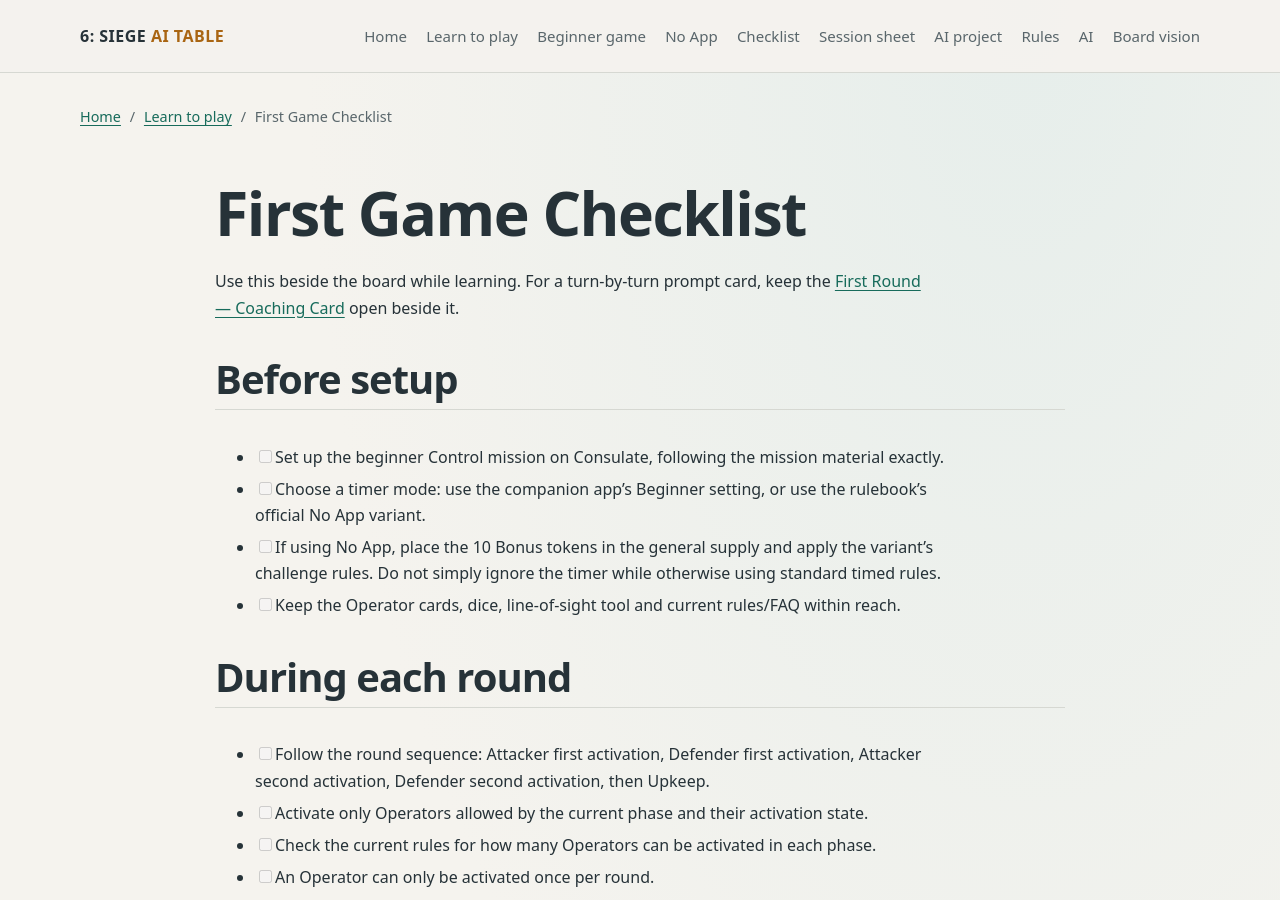
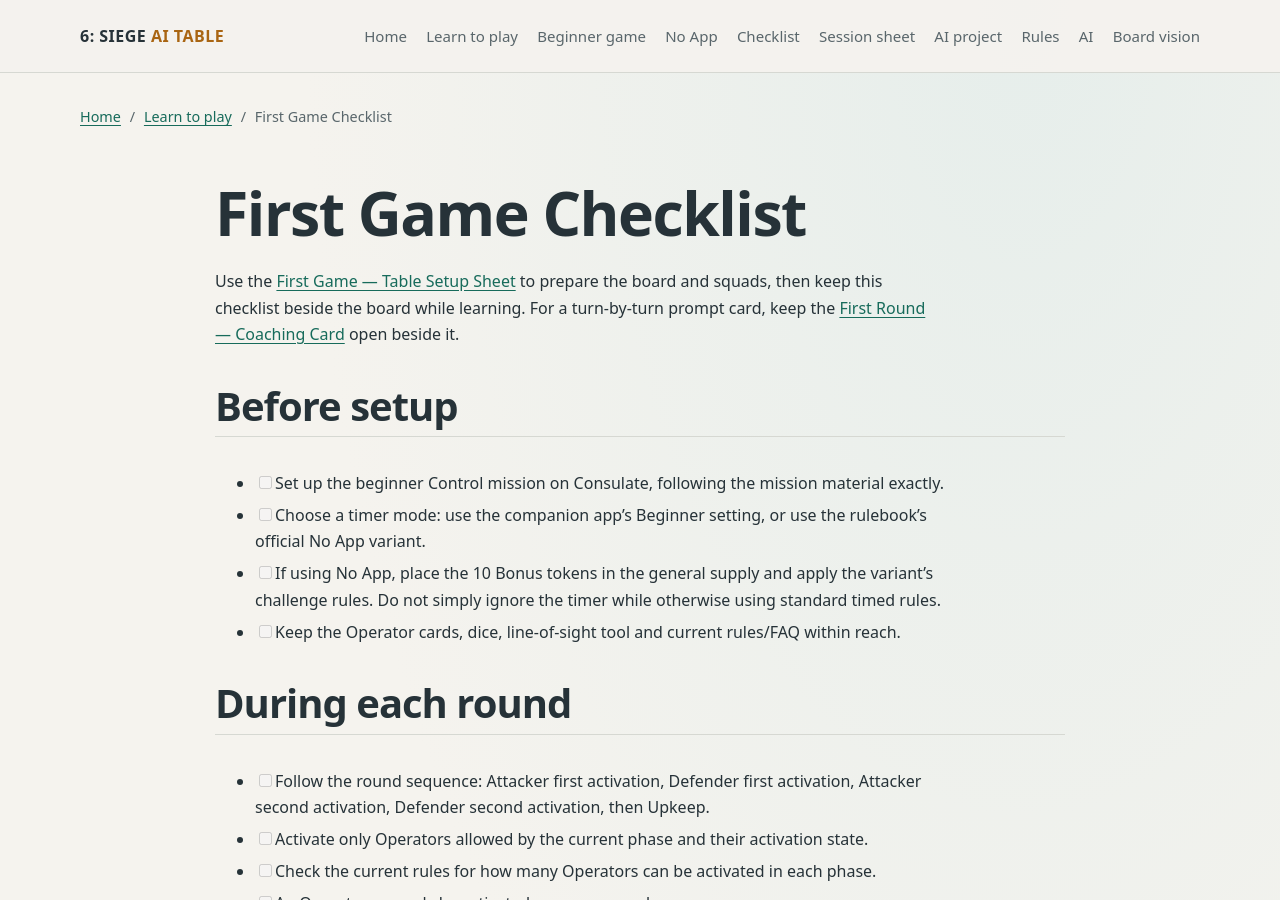
Before and after one commit to JamSpot/6-siege-ai-table, a Jekyll site: the page built from tutorial/first-game-checklist.md, in a window 1280 px wide and 900 px high. Built offline with Jekyll 4.4.1, drawn with Linux system fonts in a browser that asks for light colours.

Commit message:
Link first-game checklist to setup sheet

```diff
--- a/tutorial/first-game-checklist.md
+++ b/tutorial/first-game-checklist.md
@@ -9,7 +9,7 @@
 ---
 # First Game Checklist
 
-Use this beside the board while learning. For a turn-by-turn prompt card, keep the [First Round — Coaching Card](./first-round-coaching-card.md) open beside it.
+Use the [First Game — Table Setup Sheet](./first-game-setup-sheet.html) to prepare the board and squads, then keep this checklist beside the board while learning. For a turn-by-turn prompt card, keep the [First Round — Coaching Card](./first-round-coaching-card.md) open beside it.
 
 ## Before setup
 
```
